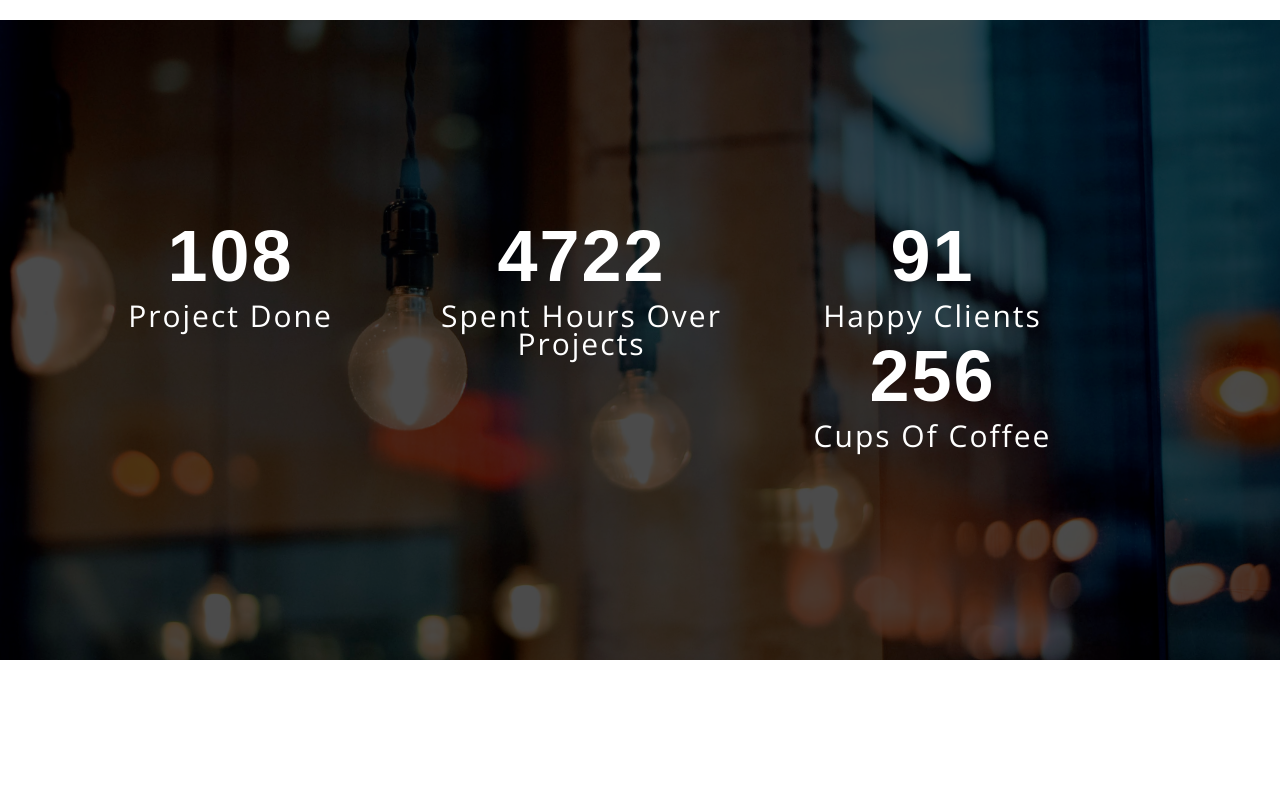
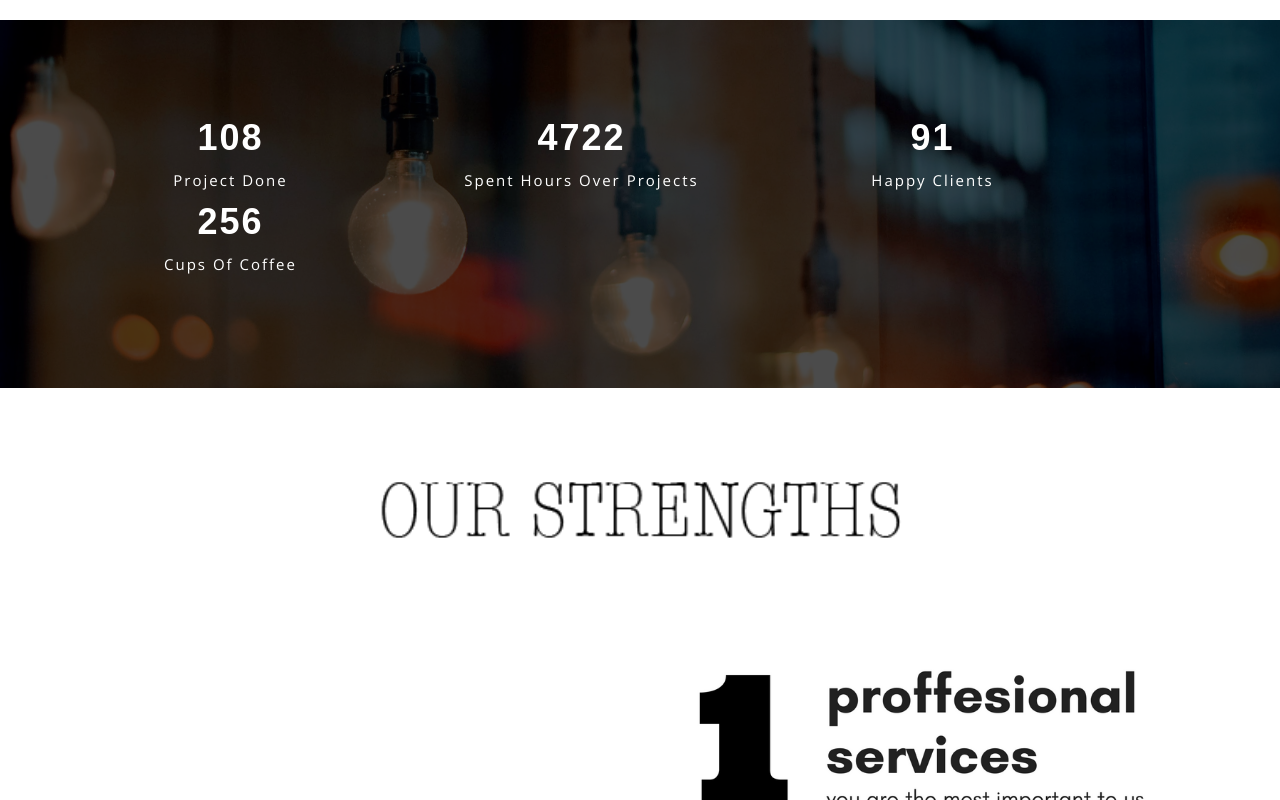
Before and after one commit to mattpawlak/portfolio, a plain HTML site: page assets/Light/index.html in a window 1280 px wide. Shown: the part 1480-2280 px from the top of the page. Drawn offline with nearby package versions, Linux system fonts and the light colour scheme.

Commit message:
Add files via upload

```diff
--- a/assets/Light/assets/css/style.css
+++ b/assets/Light/assets/css/style.css
@@ -748,7 +748,7 @@ a.read-more:hover {
 .fun-facts {
     background: url('../images/para.jpg') no-repeat fixed center center;
     background-size: cover;
-    padding: 200px 0;
+    padding: 100px 0;
     position: relative;
 }
 .fun-facts .overlay {
@@ -765,7 +765,7 @@ a.read-more:hover {
     color: #fff;
     display: block;
     font-family: 'Montserrat', sans-serif;
-    font-size: 72px;
+    font-size: 36px;
     font-weight: 700;
     letter-spacing: 2px;
     line-height: 1;
@@ -775,7 +775,7 @@ a.read-more:hover {
 .fun-facts .fact p {
     color: #fff;
     font-family: 'Open Sans', sans-serif;
-    font-size: 30px;
+    font-size: 15px;
     font-weight: 400;
     letter-spacing: 2px;
     margin-top: 10px;
@@ -783,7 +783,7 @@ a.read-more:hover {
 }
 
 .why-we {
-    padding: 80px 0 40px;
+    padding: 20px 0 70px;
 }
 .why{
 	display: block;
```
